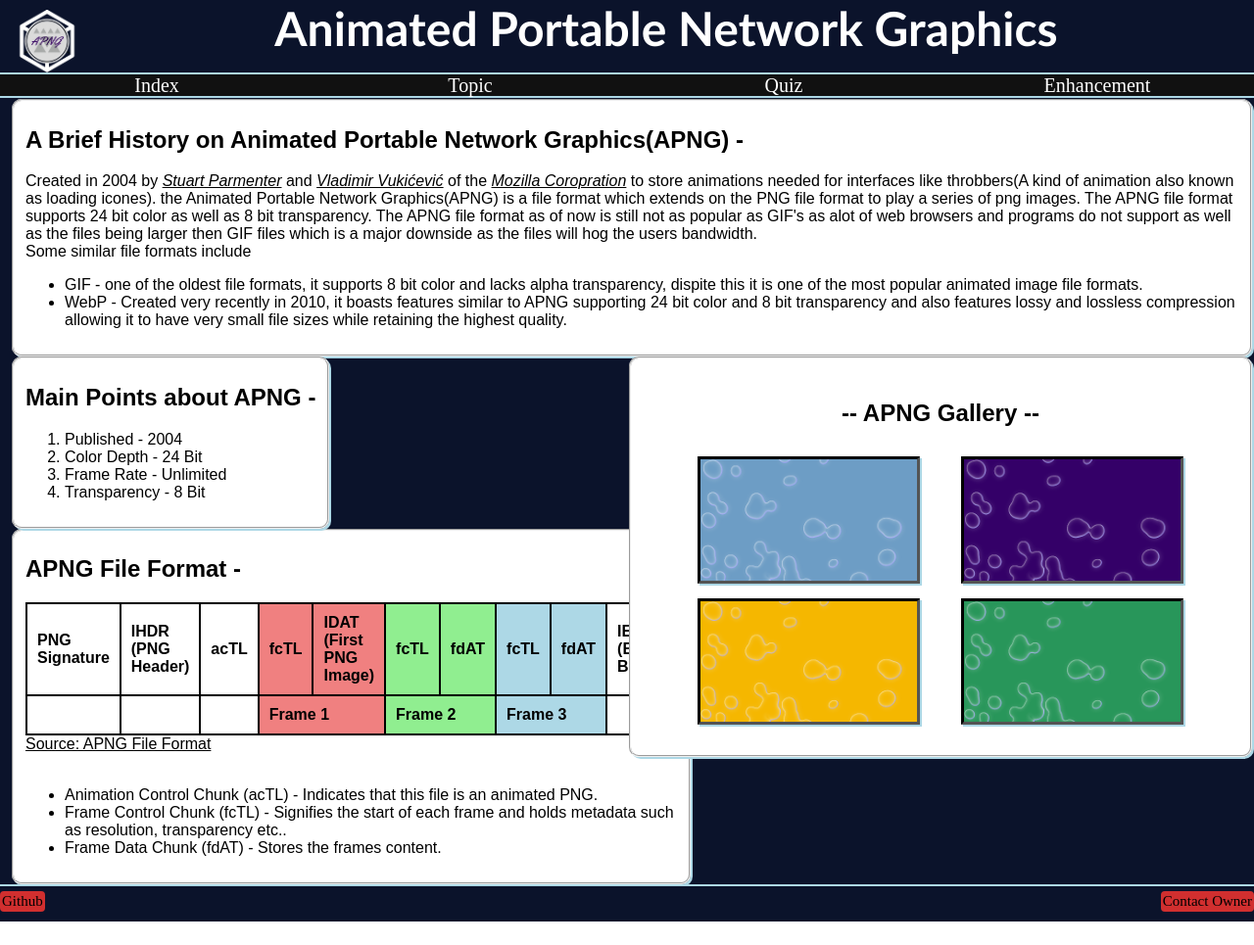
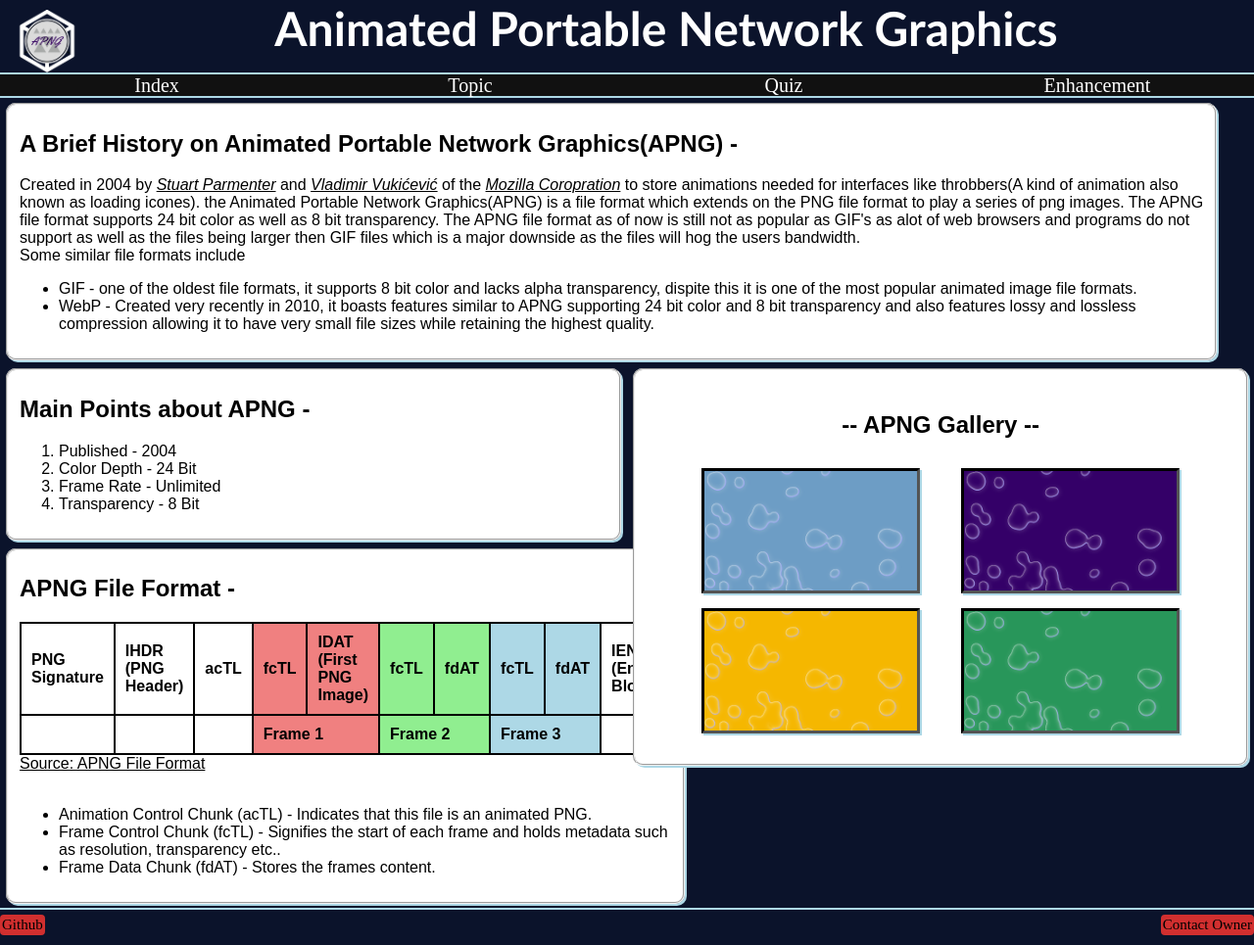
Before and after one commit to TharinS/EN-Four-Oh-Nine, a PHP site: page /html/topic.html in a window 1280 px wide. Shown: the whole page at 98% size. Before the commit the page ends 941 px from the top, so only its background shows below. Run offline with PHP 8.4, Linux system fonts and the light colour scheme.

Commit message:
minor changes

```diff
--- a/html/topic.html
+++ b/html/topic.html
@@ -69,6 +69,7 @@
                     <li class="font-general">Animation Control Chunk (acTL) - Indicates that this file is an animated PNG.</li>
                     <li class="font-general">Frame Control Chunk (fcTL) - Signifies the start of each frame and holds metadata such as resolution, transparency etc..</li>
                     <li class="font-general">Frame Data Chunk (fdAT) - Stores the frames content.</li>
+
                 </ul>
             </fieldset>
         </section>
--- a/styles/style.css
+++ b/styles/style.css
@@ -50,6 +50,7 @@ body {
     border-radius: 10px;
     box-shadow: 2px 2px lightblue;
     background-color: white;
+    width: 95%;
 }
 
 .banner-settings {
@@ -214,23 +215,23 @@ span {
 
 .grid-item3 {
     grid-area: content1;
-    padding-left: 10px;
+    padding: 4px;
 }
 
 .grid-item4 {
     grid-area: content3;
-    padding-left: 10px;
+    padding: 4px;
 }
 
 .grid-item5 {
     grid-area: content2;
-    width: max-content;
-    padding-left: 10px;
+    padding: 4px;
 }
 
 .grid-item6 {
     grid-area: image;
     align-content: right;
+    padding: 4px;
 }
 
 .grid-item7 {
```
Also changed, not shown: styles/Images/APNGLogo.png (deleted), styles/Images/animated.png (deleted), styles/Images/white.png (deleted).
